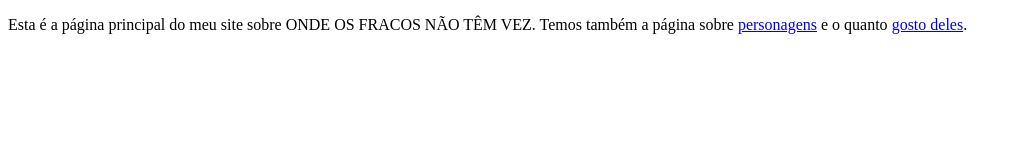
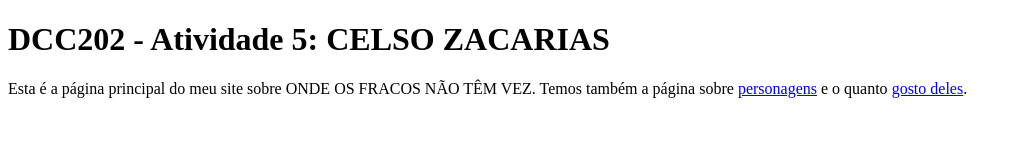
Before and after one commit to ufjf-dcc202/ufjf-dcc202-2023-3-b-atv5-celso-z, a website: page index.html in a window 1280 px wide. Shown: the whole page, without its empty margins (0-1022 px from the left). Drawn offline with Linux system fonts and the light colour scheme.

Commit message:
Inserindo titulo na página index.html, não entendi corretamente as tarefas

```diff
--- a/index.html
+++ b/index.html
@@ -7,6 +7,7 @@
 	</head>
 	<body>
 		<main>
+			<h1>DCC202 - Atividade 5: CELSO ZACARIAS</h1>
 			<p>Esta é a página principal do meu site sobre ONDE OS FRACOS NÃO TÊM VEZ. Temos também a página sobre <a href=personagens.html>personagens</a> e o quanto <a href=preferencias.html>gosto deles</a>.</p>
 		</main>
 	</body>
```
